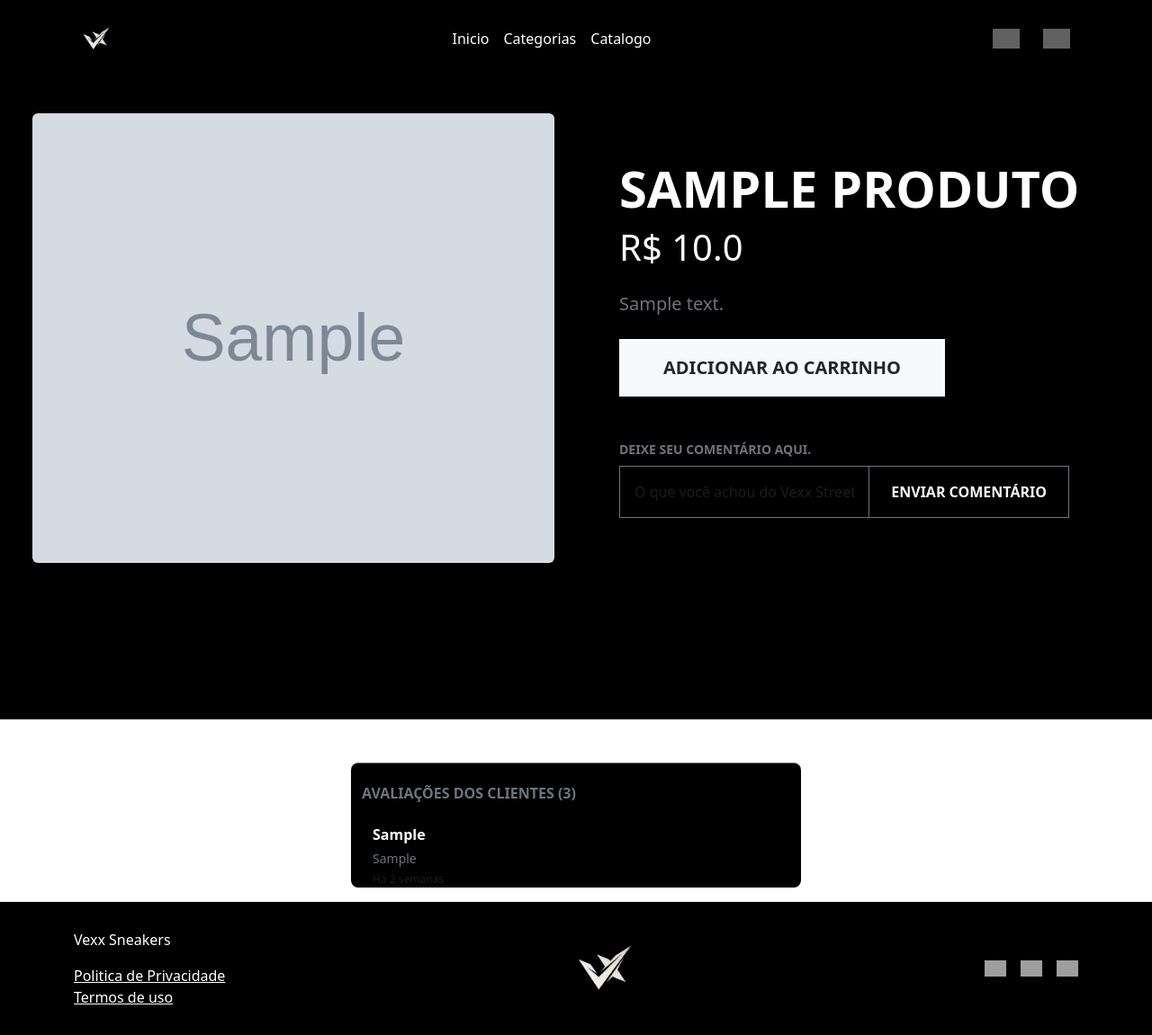
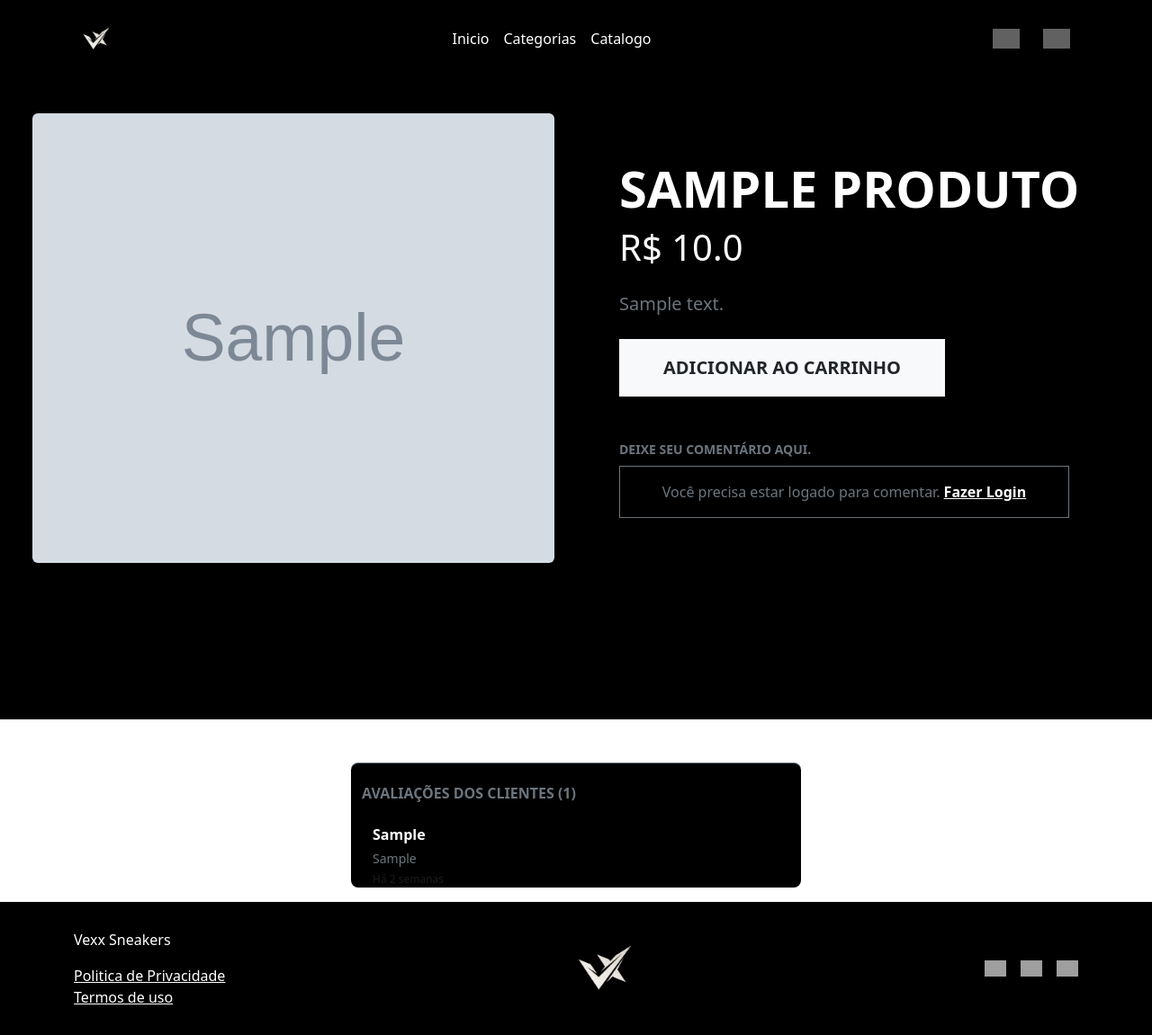
Before and after one commit to migueldinois/VexxSneakers, a Flask app: page /produtounico/1 in a window 1280 px wide. Shown: the whole page at 90% size. Run offline with Flask 3, Linux system fonts and the light colour scheme; tables that the repository leaves empty hold one stand-in row (values such as "Sample post"); grey boxes marked "Sample" are stand-in pictures; grey boxes are pictures that could not be loaded.

Commit message:
feat: Adicionando condicao para deixar apenas usuarios logados comentar, melhorando estrutura de dados, para categorias reais, adicionando mensagem de erro nos comentarios, criação da rota de comentar e melhorando a logica de cadastro, para passar um dicionario, para nao dar conflito na hora de cadastrar o comentario

```diff
--- a/app.py
+++ b/app.py
@@ -36,8 +36,8 @@ def cadastrar():
 
     resposta = Usuarios.cadastrar_usuario(input_nome, input_email, input_telefone, input_cep, input_senha)
 
-    if resposta is not None:
-        session["usuario_logado"] = resposta
+    if resposta:
+        session["usuario_logado"] = {"nome": input_nome, "email": input_email}
         return redirect("/")
     else:
         return render_template("cadastro.html", erro="Erro ao cadastrar.")
@@ -59,12 +59,22 @@ def vexx_produto_unico(codigo_produto):
         return render_template("404.html")
 
 
-@app.route('/comentar', methods=['POST'])
-def comentarios():
+@app.route('/comentar/<codigo_produto>', methods=['POST'])
+def comentarios(codigo_produto):
+    if session.get("usuario_logado") is None:
+        return redirect('/login')
+
+    usuario = session["usuario_logado"]
+    nome_usuario = usuario["nome"]
+
     texto = request.form.get("comentario")
-
-    resposta = Comentarios.inserir_comentario(texto)
-    print(resposta)
+    if texto:
+        Comentarios.inserir_comentario(codigo_produto, nome_usuario, texto)
+        return redirect(f"/produtounico/{codigo_produto}")
+    else:
+        produto = Produtos.recuperar_produto_especifico(codigo_produto)
+        comentarios_produto = Comentarios.visualizar_comentario(codigo_produto)
+        return render_template('produto_especificacoes.html', erro='Não foi possível enviar seu comentário.', produto=produto, comentarios=comentarios_produto)
 
 
 @app.route('/logar', methods=['POST'])
--- a/migrate/estrutura_dados.sql
+++ b/migrate/estrutura_dados.sql
@@ -1,29 +1,28 @@
 -- Criação das categorias
 INSERT INTO categorias(imagem, nome)
-VALUES('https://picsum.photos/500/500', 'Infantil');
+VALUES('/static/src/img/banners_categorias/banner_infantil.png', 'Infantil');
 
 INSERT INTO categorias(imagem, nome)
-VALUES('https://picsum.photos/500/500', 'Masculino');
+VALUES('/static/src/img/banners_categorias/banner_masculino.png', 'Masculino');
 
 INSERT INTO categorias(imagem, nome)
-VALUES('https://picsum.photos/500/500', 'Feminino');
+VALUES('/static/src/img/banners_categorias/banner_feminino.png', 'Feminino');
 
 INSERT INTO categorias(imagem, nome)
-VALUES('https://picsum.photos/500/500', 'Esportes');
-
+VALUES('/static/src/img/banners_categorias/banner_esportes.png', 'Esportes');
 
 -- Criação de itens para cada categoria
 INSERT INTO produto(nome, descricao, valor, foto, banner, categoria)
-VALUES('Produto teste 1', 'Esse produto é um produto teste da Vexx Sneakers', 290.00, 'https://picsum.photos/500/500', 'https://picsum.photos/200/300', 1)
+VALUES('Produto teste 1', 'Esse produto é um produto teste da Vexx Sneakers', 290.00, 'https://picsum.photos/500/500', 'https://picsum.photos/200/300', 1);
 
 INSERT INTO produto(nome, descricao, valor, foto, banner, categoria)
-VALUES('Produto teste 2', 'Esse produto é um produto teste da Vexx Sneakers', 220.00, 'https://picsum.photos/500/500', 'https://picsum.photos/200/300', 2)
+VALUES('Produto teste 2', 'Esse produto é um produto teste da Vexx Sneakers', 220.00, 'https://picsum.photos/500/500', 'https://picsum.photos/200/300', 2);
 
 INSERT INTO produto(nome, descricao, valor, foto, banner, categoria)
-VALUES('Produto teste 3', 'Esse produto é um produto teste da Vexx Sneakers', 120.00, 'https://picsum.photos/500/500', 'https://picsum.photos/200/300', 3)
+VALUES('Produto teste 3', 'Esse produto é um produto teste da Vexx Sneakers', 120.00, 'https://picsum.photos/500/500', 'https://picsum.photos/200/300', 3);
 
 INSERT INTO produto(nome, descricao, valor, foto, banner, categoria)
-VALUES('Produto teste 3', 'Esse produto é um produto teste da Vexx Sneakers', 430.00, 'https://picsum.photos/500/500', 'https://picsum.photos/200/300', 4)
+VALUES('Produto teste 3', 'Esse produto é um produto teste da Vexx Sneakers', 430.00, 'https://picsum.photos/500/500', 'https://picsum.photos/200/300', 4);
 
 INSERT INTO produto(nome, descricao, valor, foto, banner, categoria)
-VALUES('Produto teste 3', 'Esse produto é um produto teste da Vexx Sneakers', 430.00, 'https://picsum.photos/500/500', 'https://picsum.photos/200/300', 5)
+VALUES('Produto teste 3', 'Esse produto é um produto teste da Vexx Sneakers', 430.00, 'https://picsum.photos/500/500', 'https://picsum.photos/200/300', 4);
--- a/templates/pagina_inicial.html
+++ b/templates/pagina_inicial.html
@@ -9,15 +9,15 @@
 <div id="carouselExample" class="carousel slide">
     <div class="carousel-inner">
         <div class="carousel-item active">
-            <img src="https://placehold.co/500" class="d-block vw-100 vh-100 object-fit-cover"
+            <img src="/static/src/img/home_banners/banner_home_1.png" class="d-block vw-100 vh-100 object-fit-cover"
                 alt="Imagem Banner Vexx 1">
         </div>
         <div class="carousel-item">
-            <img src="https://placehold.co/500" class="d-block vw-100 vh-100 object-fit-cover"
+            <img src="/static/src/img/home_banners/banner_home_2.png" class="d-block vw-100 vh-100 object-fit-cover"
                 alt="Imagem Banner Vexx 2">
         </div>
         <div class="carousel-item">
-            <img src="https://placehold.co/500" class="d-block vw-100 vh-100 object-fit-cover"
+            <img src="/static/src/img/home_banners/banner_home_3.png" class="d-block vw-100 vh-100 object-fit-cover"
                 alt="Imagem Banner Vexx 3">
         </div>
     </div>
--- a/templates/produto_especificacoes.html
+++ b/templates/produto_especificacoes.html
@@ -37,18 +37,27 @@
                 <label for="comentario" class="form-label text-uppercase small tracking-wider text-secondary fw-bold mb-2">
                     Deixe seu comentário aqui.
                 </label>
-                <form class="input-group" role="search">
-                    <input id="comentario" class="form-control bg-transparent text-white border-secondary rounded-0 py-3 px-3 shadow-none focus-ring-light"
+                {% if session.get("usuario_logado") %}
+                <form class="input-group" action="/comentar/{{produto.codigo}}" method="POST">
+                    <input id="comentario" name="comentario" class="form-control bg-transparent text-white border-secondary rounded-0 py-3 px-3 shadow-none focus-ring-light"
                            type="text"
                            placeholder="O que você achou do Vexx Street?"
                            aria-label="Escreva seu comentário aqui."
-                           style="border-right: none;">
+                           style="border-right: none;" required>
                     <button class="btn btn-outline-light rounded-0 px-4 text-uppercase fw-bold"
                             type="submit"
                             style="border-color: #6c757d;">
                         Enviar Comentário
                     </button>
+                    {% if erro %}
+                    <div class="alert alert-danger">{{ erro }}</div>
+                    {% endif %}
                 </form>
+                {% else %}
+                <div class="p-3 border border-secondary text-center">
+                    <p class="text-secondary mb-0">Você precisa estar logado para comentar. <a href="/login" class="text-white fw-bold text-decoration-underline">Fazer Login</a></p>
+                </div>
+                {% endif %}
             </div>
             <!-- ----------------------------------------- -->
 
@@ -59,7 +68,7 @@
 
 <div class="container bg-black text-white rounded-3 mt-5 pt-4 border-top border-secondary" style="max-width: 500px;">
     <h3 class="h6 text-uppercase tracking-wider text-secondary fw-bold mb-4">
-        Avaliações dos Clientes (3)
+        Avaliações dos Clientes ({{ comentarios|length }})
     </h3>
 {% if comentarios %}
     {% for comentario in comentarios %}
```
Also changed, not shown: static/src/img/banners_categorias/banner_esportes.png (added), static/src/img/banners_categorias/banner_feminino.png (added), static/src/img/banners_categorias/banner_infantil.png (added), static/src/img/banners_categorias/banner_masculino.png (added), static/src/img/home_banners/banner_home_1.png (added), 2 other files.
